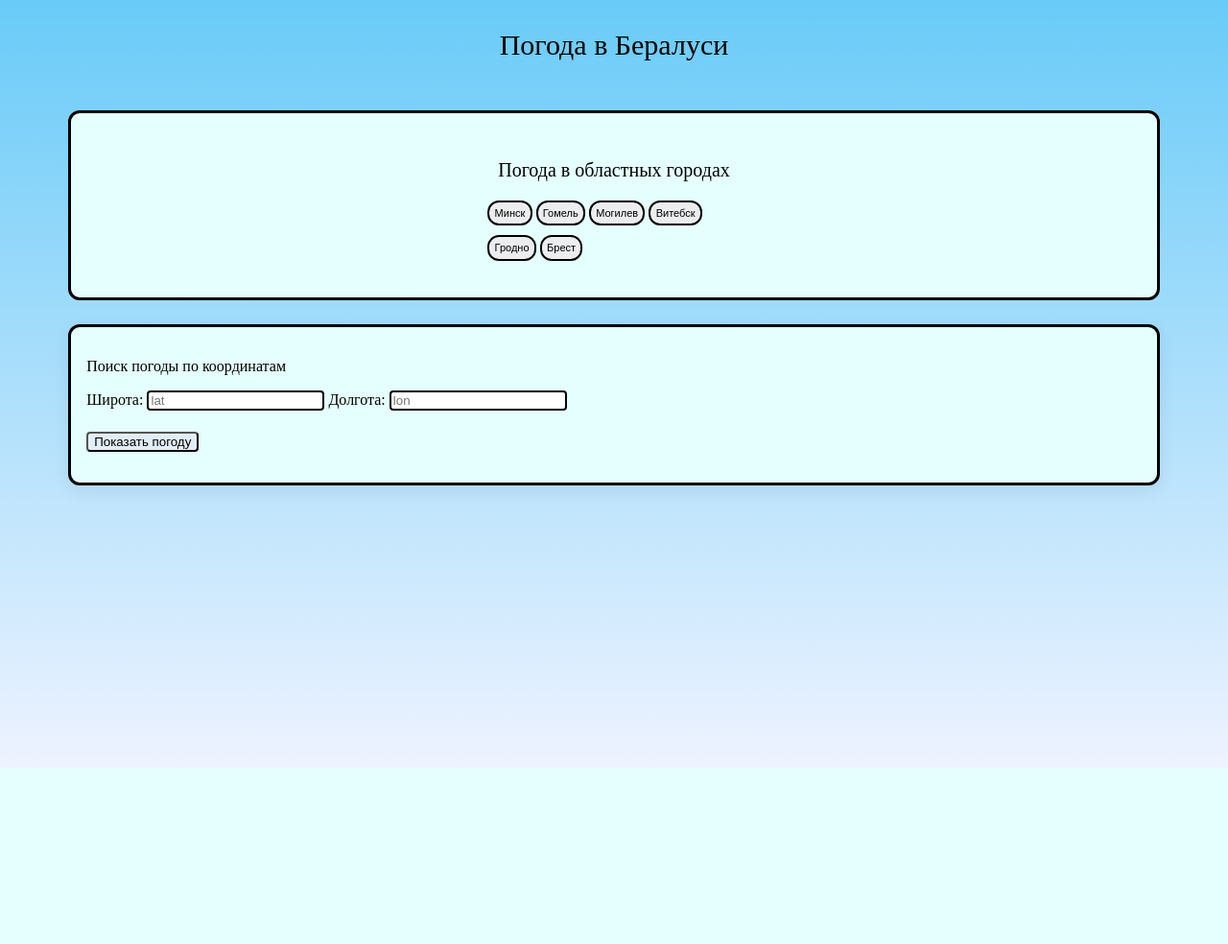
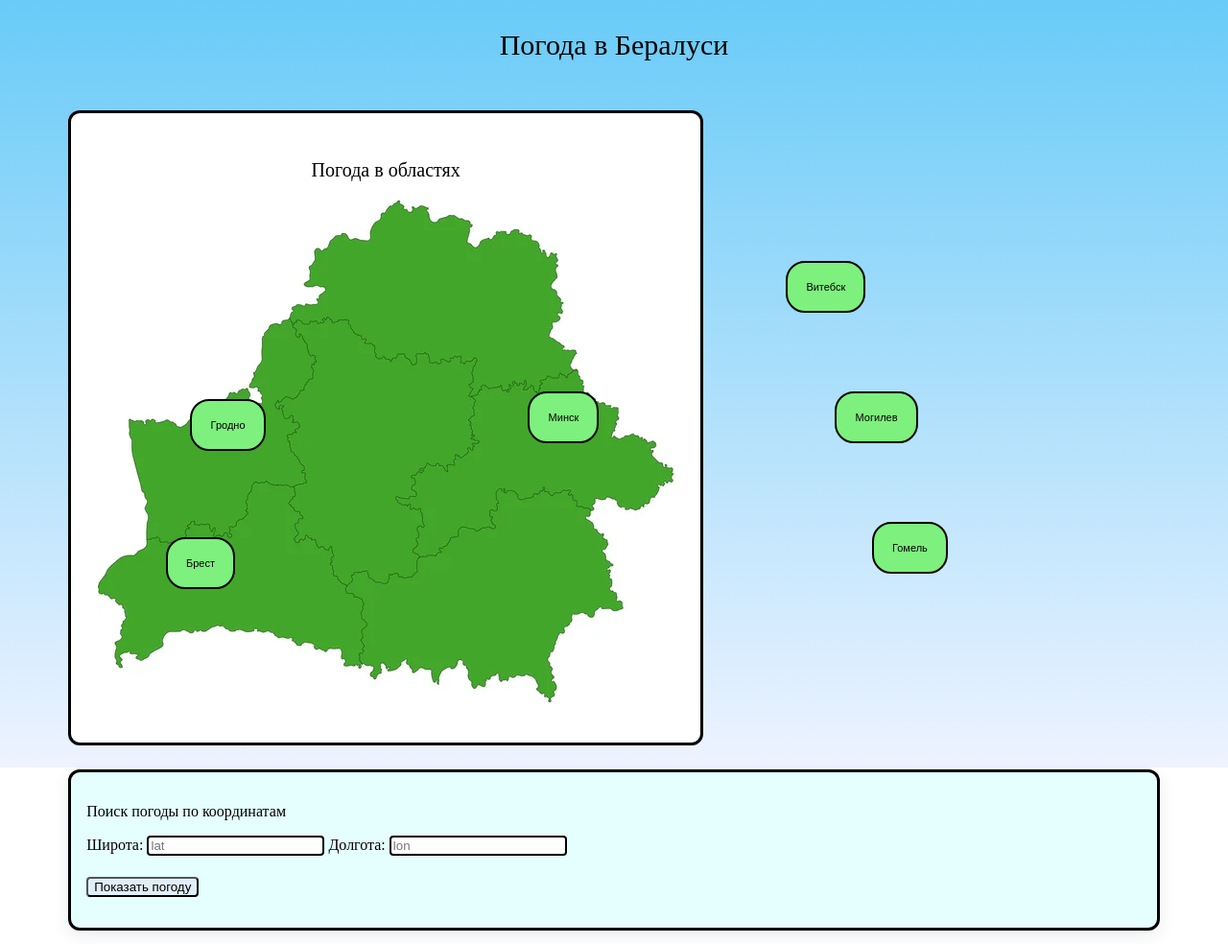
Before and after one commit to Strannik73/kurs2, a Python web app: template templates/main.html in a window 1280 px wide. Shown: the whole page at 96% size. Before the commit the page ends 799 px from the top, so only its background shows below. Run offline with Jinja, Linux system fonts and the light colour scheme; the template is opened without the code that fills it, so the values that code supplies are empty.

Commit message:
10.05/11.11

```diff
--- a/static/style.css
+++ b/static/style.css
@@ -19,27 +19,62 @@
     justify-content:center;
 }
 #obl-goroda{
+    display:flex;
+    direction: column;
+    flex-direction: column;
+    align-items:center;
     margin-top: 4%;
     margin-left:5%;
     margin-right: 5%;
-    background:#e4fffd;
+    background:#ffffff;
     border: 3px solid #000;
     border-radius:12px;
-    direction: column;
-    display:flex;
-    flex-direction: column;
-    align-items:center;
     padding:28px;
     font-size:16px;
+    width: 600px;
+    height: 600px;
 }
 .obl_gor{
+    position: absolute;
     font-size: 11px;
     margin-bottom: 10px;
     border: 2px solid #000;
-    border-radius:12px;
-    padding: 2%;
-    background-color: #ecedee;
+    border-radius:20px;
+    padding: 1.5%;
+    background-color: #7ef07e;
+
 }
+#minsk{
+    position: absolute;
+    top: 51%;
+    left: 43%;
+}
+#gomel{
+    position: absolute;
+    top: 68%;
+    left: 71%;
+}
+#mogilev{
+    position: absolute;
+    top: 51%;
+    left: 68%;
+}
+#vitebsk{
+    position: absolute;
+    top: 34%;
+    left: 64%;
+}
+#grodno{
+    position: absolute;
+    top: 52%;
+    left: 15.5%;
+}
+#berst{
+    position: absolute;
+    top: 70%;
+    left: 13.5%;
+}
+
 .coord{
     margin-top: 2%;
     margin-left:5%;
--- a/templates/brest.html
+++ b/templates/brest.html
@@ -8,7 +8,7 @@
 </head>
 <body id="bd">
     <section id="resultat" class="resultat" aria-live="polite">
-        <img id="imgG" src="" alt="">
+        <img id="imgG" src="brest.png" alt="">
         <div class="top">
             <h2 id="city">—</h2>
             <div class="temp" id="temp">—°C</div>
--- a/templates/gomel.html
+++ b/templates/gomel.html
@@ -8,7 +8,7 @@
 </head>
 <body id="bd">
     <section id="resultat" class="resultat" aria-live="polite">
-        <img id="imgG" src="" alt="">
+        <img id="imgG" src="gomel1.svg" alt="">
         <div class="top">
             <h2 id="city">—</h2>
             <div class="temp" id="temp">—°C</div>
--- a/templates/grodno.html
+++ b/templates/grodno.html
@@ -8,7 +8,7 @@
 </head>
 <body id="bd">
     <section id="resultat" class="resultat" aria-live="polite">
-        <img id="imgG" src="" alt="">
+        <img id="imgG" src="grodno.png" alt="">
         <div class="top">
             <h2 id="city">—</h2>
             <div class="temp" id="temp">—°C</div>
--- a/templates/main.html
+++ b/templates/main.html
@@ -9,10 +9,11 @@
 <body id="bd">
     <p class="title">Погода в Бералуси</p>
     <section id="obl-goroda">
-        <img class="BELARUS" src="" alt="">
-        <p class="title-1">Погода в областных городах</p>
+        <p class="title-1">Погода в областях</p>
+
         <div id="knopki">
-            <button class="obl_gor" id="minsk">Минск</button>
+            <img class="BELARUS" src="belarus.jpg" alt="">
+            <button class="obl_gor" id="minsk" >Минск</button>
             <button class="obl_gor" id="gomel">Гомель</button>
             <button class="obl_gor" id="mogilev">Могилев</button>
             <button class="obl_gor" id="vitebsk">Витебск</button>
--- a/templates/minsk.html
+++ b/templates/minsk.html
@@ -8,7 +8,7 @@
 </head>
 <body id="bd">
     <section id="resultat" class="resultat" aria-live="polite">
-        <img id="imgG" src="" alt="">
+        <img id="imgG" src="minsk.svg" alt="">
         <div class="top">
             <h2 id="city">—</h2>
             <div class="temp" id="temp">—°C</div>
--- a/templates/mogilev.html
+++ b/templates/mogilev.html
@@ -8,7 +8,7 @@
 </head>
 <body id="bd">
     <section id="resultat" class="resultat" aria-live="polite">
-        <img id="imgG" src="" alt="">
+        <img id="imgG" src="mogilev.svg" alt="">
         <div class="top">
             <h2 id="city">—</h2>
             <div class="temp" id="temp">—°C</div>
--- a/templates/vitebsk.html
+++ b/templates/vitebsk.html
@@ -8,7 +8,7 @@
 </head>
 <body id="bd">
     <section id="resultat" class="resultat" aria-live="polite">
-        <img id="imgG" src="" alt="">
+        <img id="imgG" src="vitebsk.svg" alt="">
         <div class="top">
             <h2 id="city">—</h2>
             <div class="temp" id="temp">—°C</div>
```
Also changed, not shown: templates/belarus.jpg (renamed from belarus.jpg), templates/brest.png (renamed from brest.png), templates/gomel1.svg (renamed from gomel1.svg), templates/grodno.png (renamed from grodno.png), templates/minsk.svg (renamed from minsk.svg), templates/mogilev.svg (renamed from mogilev.svg), templates/vitebsk.svg (renamed from vitebsk.svg).
